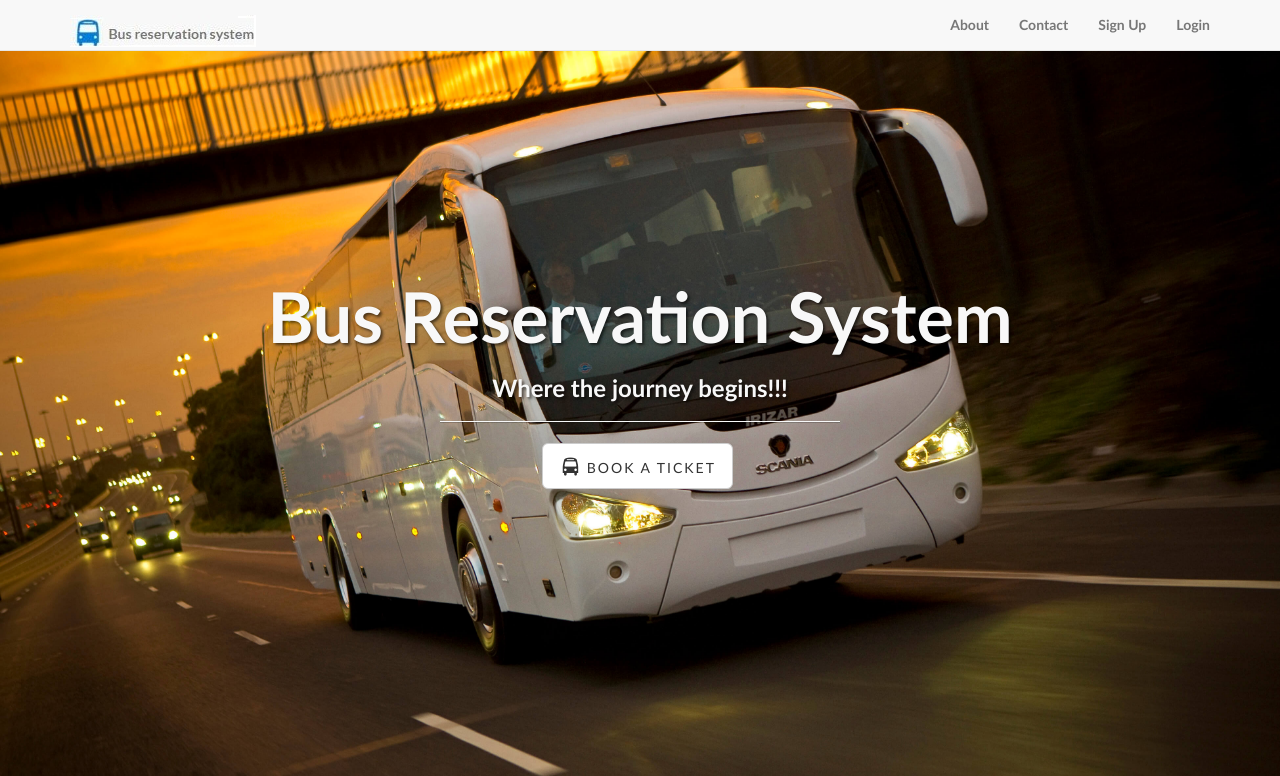
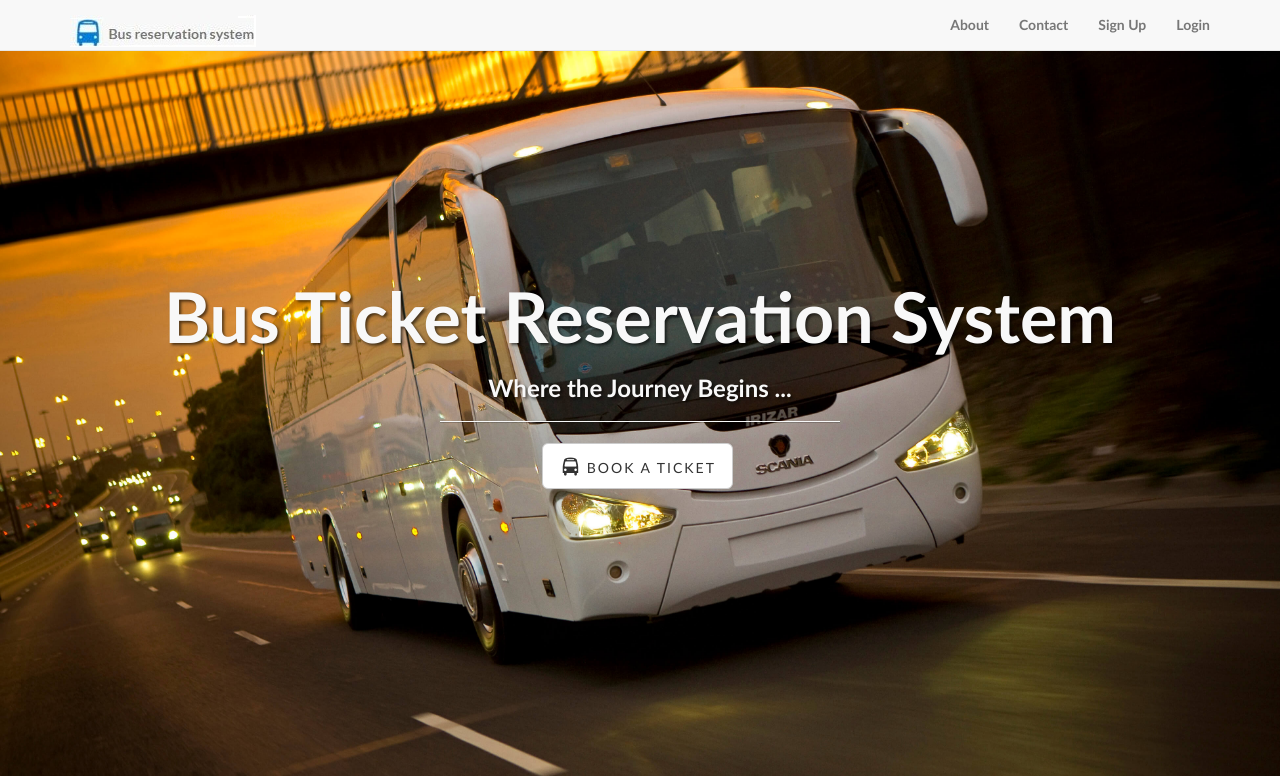
Before and after one commit to drexjojo/BTRS---Bus-Ticket-Resrvation-System, a Django app: page / in a window 1280 px wide. Shown: the top 776 px of the page. Run offline with Django 3.2, Linux system fonts and the light colour scheme; some libraries are stand-ins or nearby versions.

Commit message:
Fixed stuff

```diff
--- a/Bus_reservation/src/templates/base.html
+++ b/Bus_reservation/src/templates/base.html
@@ -10,7 +10,7 @@
     <meta name="description" content="">
     <meta name="author" content="">
 
-	<title>{% block title %}{% if page_title %}{{ page_title }} - {% endif %} Bus Reservation System{% endblock %}</title>
+	<title>{% block title %} Bus Ticket Reservation System{% endblock %}</title>
 
     <!-- Bootstrap Core CSS -->
     <link href="{%static 'css/bootstrap.min.css' %}" rel="stylesheet">
--- a/Bus_reservation/src/templates/bus_resrv_system.html
+++ b/Bus_reservation/src/templates/bus_resrv_system.html
@@ -15,8 +15,8 @@
                 <div class="col-lg-12">
                     <div class="intro-message">
 
-                        <h1>Bus Reservation System</h1>
-                        <h3>Where the journey begins!!!</h3>
+                        <h1>Bus Ticket Reservation System</h1>
+                        <h3>Where the Journey Begins ...</h3>
                         <hr class="intro-divider">
                         <ul class="list-inline intro-social-buttons">
                             <li>
@@ -121,13 +121,13 @@
                 <div class="col-lg-6">
                     <ul class="list-inline banner-social-buttons">
                         <li>
-                            <a href="#" class="btn btn-default btn-lg"><i class="fa fa-twitter fa-fw"></i> <span class="network-name">Twitter</span></a>
+                            <a href="https://github.com/drexjojo/BTRS---Bus-Ticket-Resrvation-System" class="btn btn-default btn-lg"><i class="fa fa-twitter fa-fw"></i> <span class="network-name">Twitter</span></a>
                         </li>
                         <li>
-                            <a href="#" class="btn btn-default btn-lg"><i class="fa fa-facebook fa-fw"></i> <span class="network-name">Facebook</span></a>
+                            <a href="https://github.com/drexjojo/BTRS---Bus-Ticket-Resrvation-System" class="btn btn-default btn-lg"><i class="fa fa-facebook fa-fw"></i> <span class="network-name">Facebook</span></a>
                         </li>
                         <li>
-                            <a href="#" class="btn btn-default btn-lg"><i class="fa fa-linkedin fa-fw"></i> <span class="network-name">Linkedin</span></a>
+                            <a href="https://github.com/drexjojo/BTRS---Bus-Ticket-Resrvation-System" class="btn btn-default btn-lg"><i class="fa fa-linkedin fa-fw"></i> <span class="network-name">Linkedin</span></a>
                         </li>
                     </ul>
                 </div>
--- a/Bus_reservation/src/templates/registration/ticketdetails.html
+++ b/Bus_reservation/src/templates/registration/ticketdetails.html
@@ -9,7 +9,7 @@
                     <div class="intro-message">
                    	<div class=" OpacblackLayer">
                        <h2>BUSBK#00{{ tickets.id }}</h2>
-                        <h3>{{ name|capfirst }} here is your ticket!  &nbsp;&nbsp;<button onclick="window.print();" class="btn btn-primary">Print your ticket</button>
+                        <h3>{{ name|capfirst }}, Here is your ticket!  &nbsp;&nbsp;<button onclick="window.print();" class="btn btn-primary">Print your ticket</button>
                         </h3>
 
                         <hr class="intro-divider">
```
